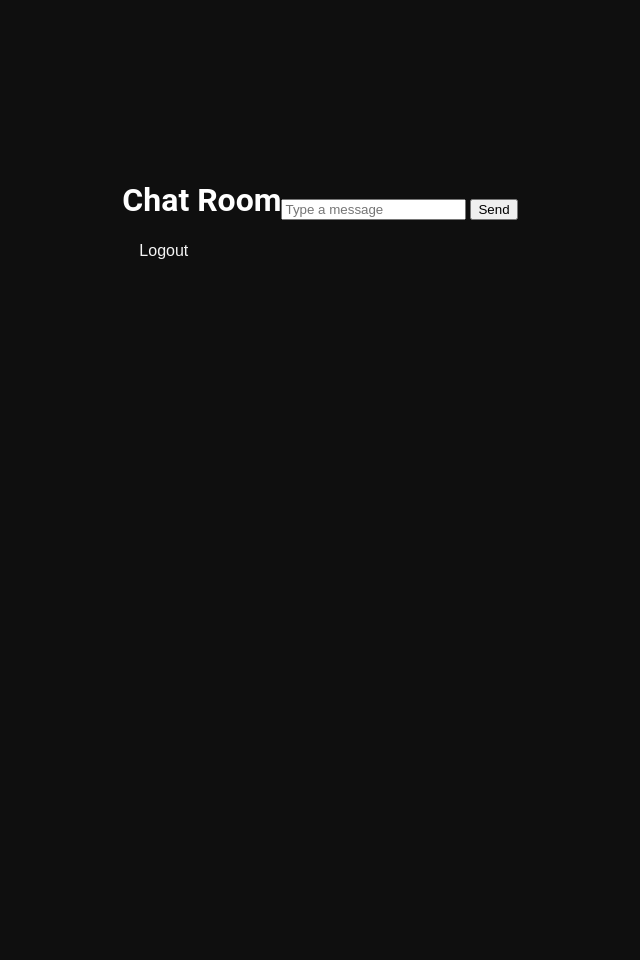
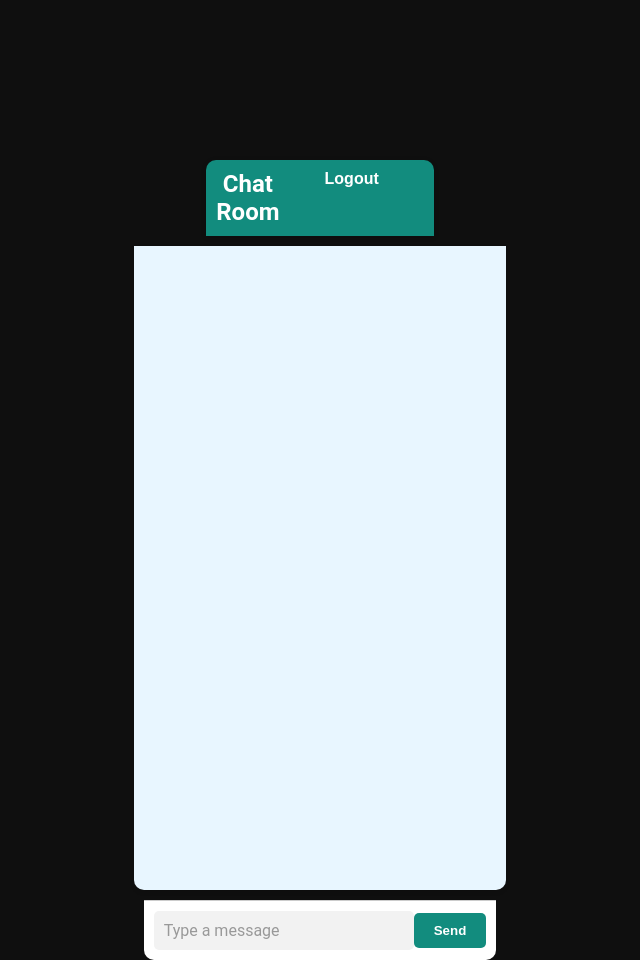
Before and after one commit to allen7hearz/chatapp, a Flask app: page /chat in a window 1280 px wide. Shown: the whole page, without its empty margins (320-960 px from the left). Before the commit the page ends 259 px from the top, so only its background shows below. Run offline with Flask 2, Linux system fonts and the light colour scheme.

Commit message:
added css to chat

```diff
--- a/static/chat.css
+++ b/static/chat.css
@@ -0,0 +1,114 @@
+/* chat.css */
+
+body {
+    background-color: #f2f2f2;
+    font-family: 'Roboto', sans-serif;
+    text-align: center;
+    margin: 0;
+    padding: 0;
+    color: #333;
+    border-radius: 10px; /* Rounded corners for the entire page */
+}
+
+.chat-container {
+    display: flex;
+    flex-direction: column;
+    align-items: center;
+    justify-content: space-between;
+    height: 100vh;
+}
+
+.header {
+    background-color: #128c7e; /* WhatsApp green color */
+    padding: 10px;
+    display: flex;
+    justify-content: space-between;
+    align-items: center;
+    box-shadow: 0 1px 5px rgba(0, 0, 0, 0.2);
+    border-radius: 10px 10px 0 0; /* Rounded top corners */
+    margin-bottom: 10px; /* Add a gap between the header and message container */
+}
+
+.header h1 {
+    color: white;
+    font-size: 24px;
+    margin: 0;
+}
+
+.header a {
+    text-decoration: none;
+    color: white;
+    font-weight: bold;
+    transition: color 0.3s ease;
+}
+
+.header a:hover {
+    color: #128c7e; /* WhatsApp green color */
+}
+
+.message-container {
+    flex-grow: 1;
+    width: 100%;
+    overflow-y: auto;
+    padding: 20px;
+    background-color: #e8f6ff; /* Light blue background */
+    border-radius: 0 0 10px 10px; /* Rounded bottom corners */
+    box-shadow: 0 2px 5px rgba(0, 0, 0, 0.1);
+    display: flex;
+    flex-direction: column;
+    gap: 10px; /* Add a gap between messages */
+}
+
+.message {
+    background-color: #dcf8c6; /* Message bubble color */
+    padding: 10px;
+    border-radius: 10px;
+    max-width: 70%; /* Limit message width */
+}
+
+.message.other {
+    background-color: #ece5dd; /* Message bubble color for others */
+}
+
+.input-container {
+    width: 100%;
+    padding: 10px;
+    background-color: #fff;
+    display: flex;
+    align-items: center;
+    justify-content: space-between;
+    border-top: 1px solid #ccc;
+    border-radius: 0 0 10px 10px; /* Rounded bottom corners */
+    margin-top: 10px; /* Add a gap between the message container and input container */
+}
+
+#message-input {
+    flex: 1;
+    padding: 10px;
+    border: none;
+    border-radius: 5px;
+    font-family: 'Roboto', sans-serif;
+    background-color: #f2f2f2; /* Light gray input background */
+    color: #333;
+    font-size: 16px;
+    outline: none;
+}
+
+#message-input::placeholder {
+    color: #999;
+}
+
+button {
+    background-color: #128c7e; /* WhatsApp green color */
+    color: white;
+    padding: 10px 20px;
+    border: none;
+    border-radius: 5px;
+    cursor: pointer;
+    font-weight: bold;
+    transition: background-color 0.3s ease;
+}
+
+button:hover {
+    background-color: #075e54; /* Slightly darker green on hover */
+}
--- a/templates/chat.html
+++ b/templates/chat.html
@@ -2,12 +2,13 @@
 <html>
 <head>
     <title>Chat Page</title>
-    <!-- Include CSS file -->
+    <link rel="stylesheet" href="static/chat.css">
     <link rel="stylesheet" type="text/css" href="{{ url_for('static', filename='index.css') }}">
     <!-- Include JS file -->
     <script src="{{ url_for('static', filename='chat.js') }}"></script>
 </head>
 <body>
+    <div class="chat-container">
         <div class="header">
             <h1>Chat Room</h1>
             <a href="/">Logout</a> <!-- Replace "/" with your logout route -->
@@ -19,5 +20,6 @@
             <input type="text" id="message-input" placeholder="Type a message">
             <button onclick="sendMessage()">Send</button>
         </div>
+    </div>
 </body>
 </html>
```
Lines whose indentation alone changed are shown as unchanged.
